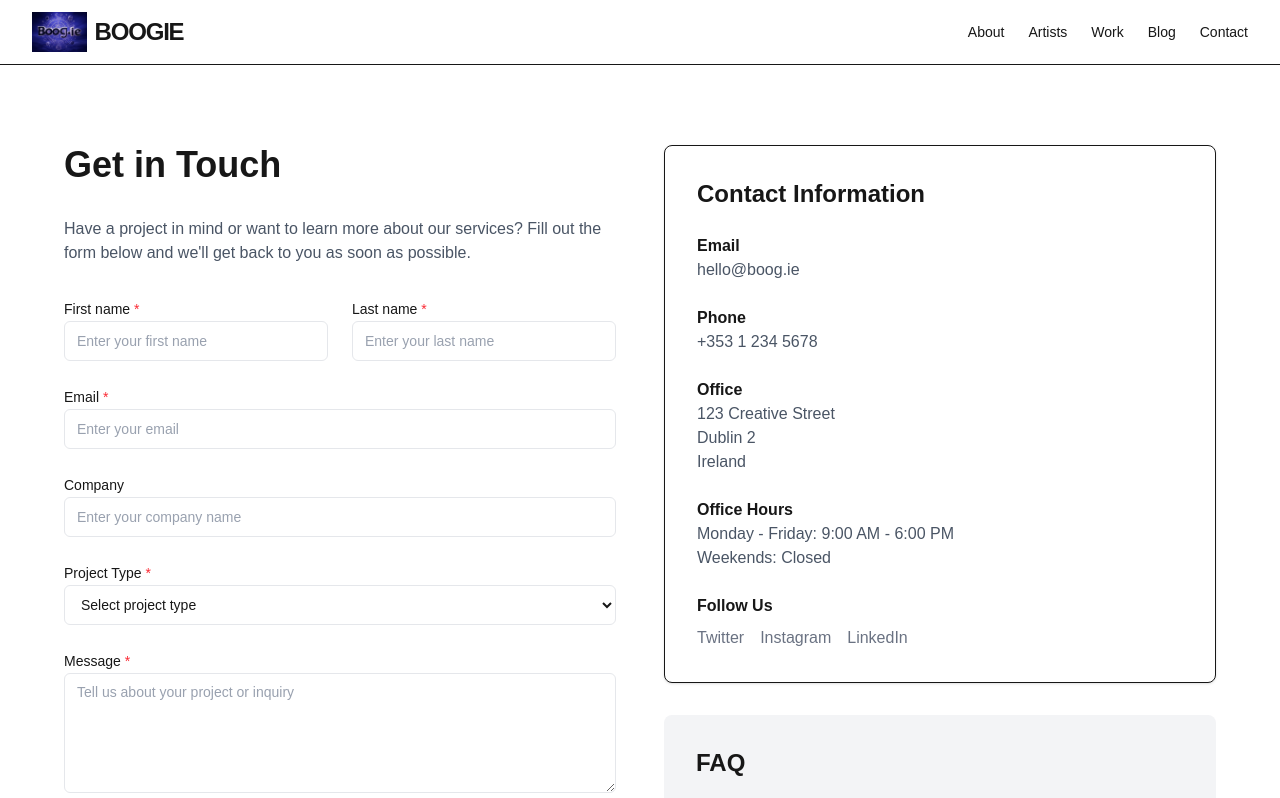
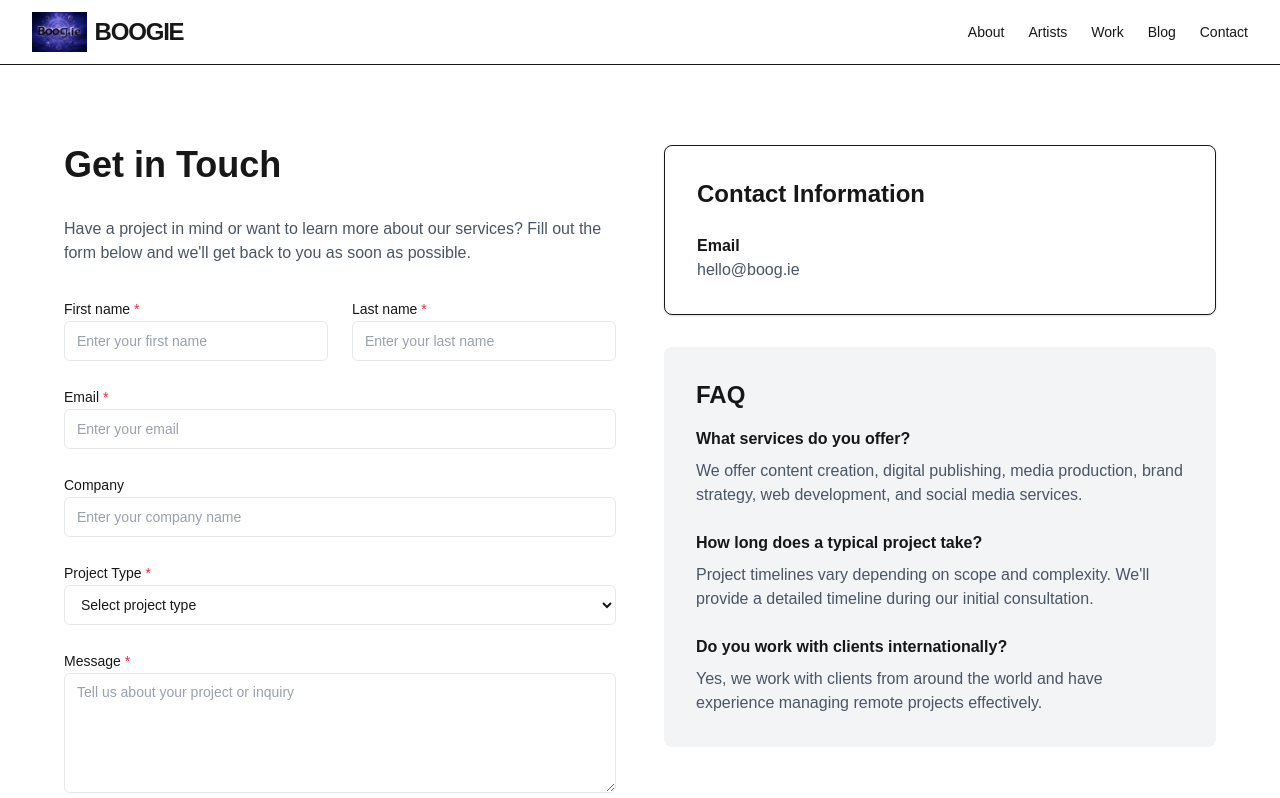
Before and after one commit to markotoole/boogiecc, a Next.js app: page /contact in a window 1280 px wide. Shown: the top 798 px of the page. Built offline with nearby package versions, Linux system fonts and the light colour scheme.

Commit message:
Simplify contact page to show only hello@boog.ie email

```diff
--- a/src/app/contact/page.tsx
+++ b/src/app/contact/page.tsx
@@ -230,7 +230,7 @@ export default function ContactPage() {
             )}
           </div>
 
-          {/* Contact Info */}
+          {/* Contact Info - Simplified */}
           <div>
             <div className="rounded-lg border bg-white p-8 shadow-sm dark:border-gray-800 dark:bg-gray-950">
               <h2 className="text-2xl font-bold mb-6">Contact Information</h2>
@@ -242,43 +242,6 @@ export default function ContactPage() {
                       hello@boog.ie
                     </a>
                   </p>
-                </div>
-                <div>
-                  <h3 className="text-base font-semibold">Phone</h3>
-                  <p className="text-gray-600 dark:text-gray-400">
-                    <a href="tel:+3531234567" className="hover:text-blue-600 dark:hover:text-blue-500">
-                      +353 1 234 5678
-                    </a>
-                  </p>
-                </div>
-                <div>
-                  <h3 className="text-base font-semibold">Office</h3>
-                  <address className="not-italic text-gray-600 dark:text-gray-400">
-                    123 Creative Street<br />
-                    Dublin 2<br />
-                    Ireland
-                  </address>
-                </div>
-                <div>
-                  <h3 className="text-base font-semibold">Office Hours</h3>
-                  <p className="text-gray-600 dark:text-gray-400">
-                    Monday - Friday: 9:00 AM - 6:00 PM<br />
-                    Weekends: Closed
-                  </p>
-                </div>
-                <div>
-                  <h3 className="text-base font-semibold">Follow Us</h3>
-                  <div className="flex space-x-4 mt-2">
-                    <a href="https://twitter.com" className="text-gray-500 hover:text-gray-900 dark:text-gray-400 dark:hover:text-gray-50">
-                      Twitter
-                    </a>
-                    <a href="https://instagram.com" className="text-gray-500 hover:text-gray-900 dark:text-gray-400 dark:hover:text-gray-50">
-                      Instagram
-                    </a>
-                    <a href="https://linkedin.com" className="text-gray-500 hover:text-gray-900 dark:text-gray-400 dark:hover:text-gray-50">
-                      LinkedIn
-                    </a>
-                  </div>
                 </div>
               </div>
             </div>
```
